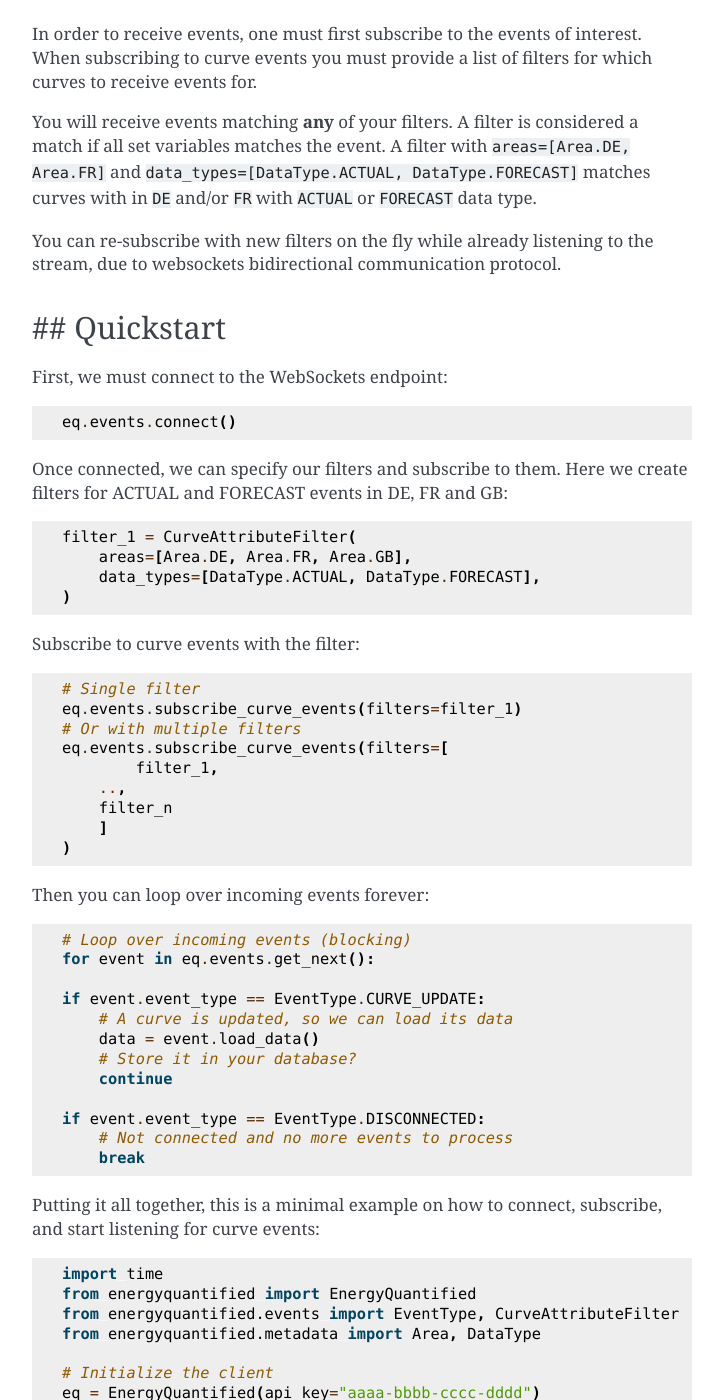
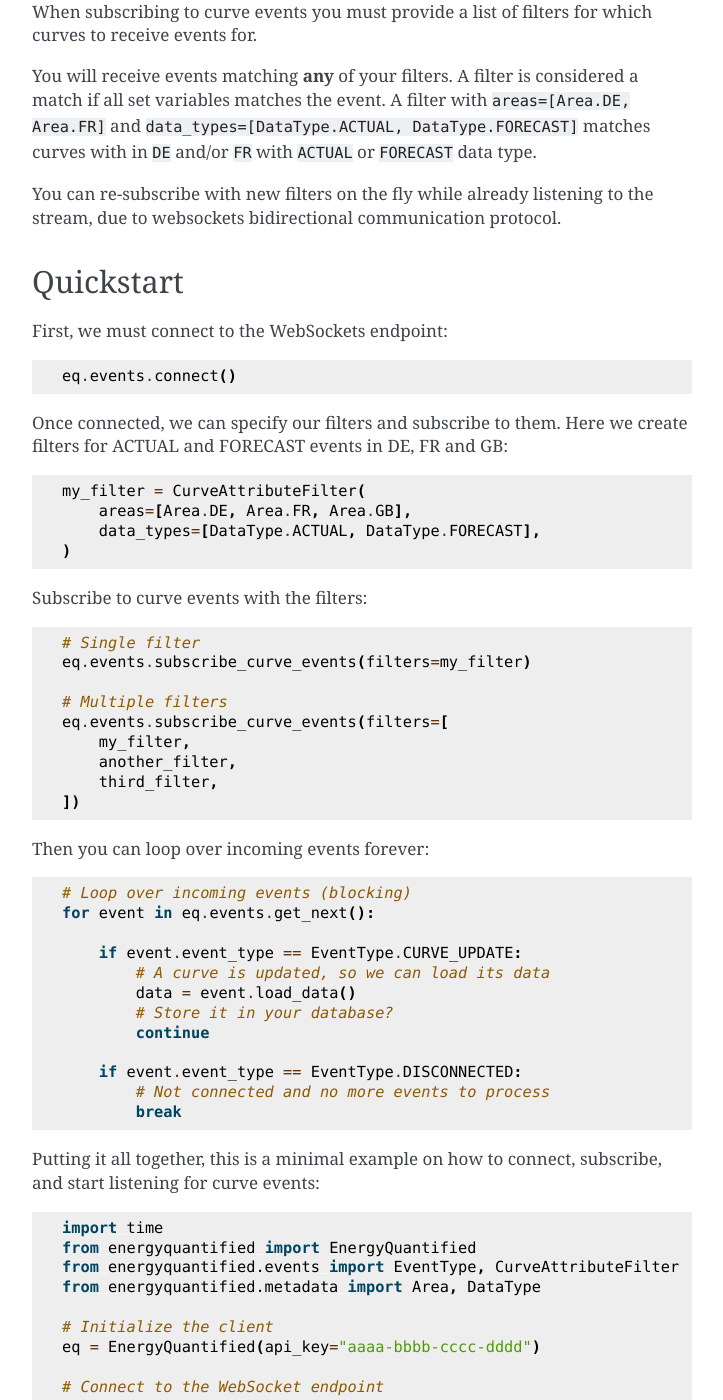
Before and after one commit to energyquantified/eq-python-client, a Sphinx documentation site: the page built from docs/userguide/curve-events.rst, in a window 1280 px wide and 1400 px high, scrolled down 1368 px. Shown: the whole window, without its empty margins (388-1111 px from the left). Built offline with Sphinx 7.4.7, drawn with Linux system fonts in a browser that asks for light colours; some of the changed text lies outside the part shown.

```diff
--- a/docs/userguide/curve-events.rst
+++ b/docs/userguide/curve-events.rst
@@ -1,5 +1,5 @@
 Curve update events
-===========
+===================
 
 This page shows how to load curve events that are streamed in real-time from
 EQ's WebSocket API. The examples below expects you to have an initialzied
@@ -10,11 +10,11 @@ Operation described here are available under ``eq.events.*``.
 
 
 Terminology
----------------------
+-----------
 
 
 Curve events
-~~~~~~~~~~~~~~
+~~~~~~~~~~~~
 
 Class reference: :py:class:`eq.events.CurveUpdateEvent <energyquantified.events.CurveUpdateEvent>`
 
@@ -31,10 +31,10 @@ If values were updated at 15-minute frequency for Germany's consumption normal a
 .. code-block:: python
 
     <CurveUpdateEvent:
-        event_id="1234567890123-0"
+        event_id="1234567890123-0",
         curve="DE Consumption MWh/h 15min Normal",
         event_type=EventType.CURVE_UPDATE,
-        begin="2023-01-01 01:15,
+        begin="2023-01-01 01:15",
         end="2023-01-01 02:00",
         num_values=2>
 
@@ -45,31 +45,31 @@ the event was created. The second number is a serial.
 
 
 Event types
-~~~~~~~~~~~~~~
+~~~~~~~~~~~
 
 All events have an :py:class:`EventType <energyquantified.events.EventType>`
 at the ``event_type`` attribute. Event types describe what an event means.
 
-:py:class:`EventType.CURVE_UPDATE <energyquantified.events.EventType>`:
-Data in a curve is updated
+    * :py:class:`EventType.CURVE_UPDATE <energyquantified.events.EventType>`:
+      Data in a curve is updated
 
-:py:class:`EventType.CURVE_DELETE <energyquantified.events.EventType>`:
-Some data in a curve or a whole instance is removed
+    * :py:class:`EventType.CURVE_DELETE <energyquantified.events.EventType>`:
+      Some data in a curve or a whole instance is removed
 
-:py:class:`EventType.CURVE_TRUNCATE <energyquantified.events.EventType>`:
-All data in a curve is removed
+    * :py:class:`EventType.CURVE_TRUNCATE <energyquantified.events.EventType>`:
+      All data in a curve is removed
 
-:py:class:`EventType.DISCONNECTED <energyquantified.events.EventType>`:
-Not connected to the push feed (reason described by other attributes in the event)
+    * :py:class:`EventType.DISCONNECTED <energyquantified.events.EventType>`:
+      Not connected to the push feed (reason described by other attributes in the event)
 
-:py:class:`EventType.TIMEOUT <energyquantified.events.EventType>`:
-Filler event that enables users to act in between events during quiet times.
-Timeout events are only generated if the ``timeout`` parameter is set in
-:py:meth:`eq.events.get_next() <energyquantified.api.EventsAPI.get_next>`.
+    * :py:class:`EventType.TIMEOUT <energyquantified.events.EventType>`:
+      Filler event that enables users to act in between events during quiet times.
+      Timeout events are only generated if the ``timeout`` parameter is set in
+      :py:meth:`eq.events.get_next() <energyquantified.api.EventsAPI.get_next>`.
 
 
 Filters
-~~~~~~~~~~~~~~
+~~~~~~~
 
 In order to receive events, one must first subscribe to the events of interest.
 When subscribing to curve events you must provide a list of filters for which
@@ -85,8 +85,8 @@ You can re-subscribe with new filters on the fly while already listening to the
 stream, due to websockets bidirectional communication protocol.
 
 
-## Quickstart
----------------------
+Quickstart
+----------
 
 First, we must connect to the WebSockets endpoint:
 
@@ -99,24 +99,24 @@ filters for ACTUAL and FORECAST events in DE, FR and GB:
 
 .. code-block:: python
 
-    filter_1 = CurveAttributeFilter(
+    my_filter = CurveAttributeFilter(
         areas=[Area.DE, Area.FR, Area.GB],
         data_types=[DataType.ACTUAL, DataType.FORECAST],
     )
 
-Subscribe to curve events with the filter:
+Subscribe to curve events with the filters:
 
 .. code-block:: python
 
     # Single filter
-    eq.events.subscribe_curve_events(filters=filter_1)
-    # Or with multiple filters
+    eq.events.subscribe_curve_events(filters=my_filter)
+
+    # Multiple filters
     eq.events.subscribe_curve_events(filters=[
-            filter_1,
-        ..,
-        filter_n
-        ]
-    )
+        my_filter,
+        another_filter,
+        third_filter,
+    ])
 
 Then you can loop over incoming events forever:
 
@@ -125,15 +125,15 @@ Then you can loop over incoming events forever:
     # Loop over incoming events (blocking)
     for event in eq.events.get_next():
 
-    if event.event_type == EventType.CURVE_UPDATE:
-        # A curve is updated, so we can load its data
-        data = event.load_data()
-        # Store it in your database?
-        continue
+        if event.event_type == EventType.CURVE_UPDATE:
+            # A curve is updated, so we can load its data
+            data = event.load_data()
+            # Store it in your database?
+            continue
 
-    if event.event_type == EventType.DISCONNECTED:
-        # Not connected and no more events to process
-        break
+        if event.event_type == EventType.DISCONNECTED:
+            # Not connected and no more events to process
+            break
 
 Putting it all together, this is a minimal example on how to connect, subscribe,
 and start listening for curve events:
@@ -166,7 +166,7 @@ and start listening for curve events:
         if event.event_type == EventType.CURVE_UPDATE:
             # A curve is updated, so we can load its data
             print("Curve updated: ", event)
-            # Load data?
+            # Load data
             data = event.load_data()
             # Store it in your database?
             continue
@@ -177,7 +177,7 @@ and start listening for curve events:
 
 
 Connecting
----------------------
+----------
 
 Method reference: :py:meth:`eq.events.connect() <energyquantified.api.EventsAPI.connect>`
 
@@ -199,7 +199,7 @@ in connect. The number of attempts reset once if a connection is re-established.
 
 
 Disconnecting
----------------------
+-------------
 
 Method reference: :py:meth:`eq.events.disconnect() <energyquantified.api.EventsAPI.disconnect>`
 
@@ -209,17 +209,20 @@ Connect to the stream by calling
 to closing the connection continues to be available in
 :py:meth:`get_next() <energyquantified.api.EventsAPI.get_next>`.
 
+.. code-block:: python
+
+    eq.events.disconnect()
 
 Subscribing
----------------------
+-----------
 
-Method reference: :py:meth:`eq.events.subscribe_curve_events() <energyquantified.api.EventsAPI.subscribe_curve_events>`:
+Method reference: :py:meth:`eq.events.subscribe_curve_events() <energyquantified.api.EventsAPI.subscribe_curve_events>`
 
 
 In order to receive events one must first subscribe with a list of filters,
 limiting the events you receive to those of interest. You can update your
 filters while already subscribed by calling
-:py:meth:`subscribe_curve_events() <energyquantified.api.EventsAPI.subscribe_curve_events>`:
+:py:meth:`subscribe_curve_events() <energyquantified.api.EventsAPI.subscribe_curve_events>`
 with the new filters.
 
 After subscribing, the server responds with a
@@ -246,14 +249,15 @@ with your own function:
 
 
 Providing filters
-~~~~~~~~~~~~~~
+~~~~~~~~~~~~~~~~~
 
 There are two different types of filters for curve events:
 
-:py:class:`~energyquantified.events.CurveNameFilter`: Filter by exact curves
+    * :py:class:`~energyquantified.events.CurveNameFilter`: Filter by
+      curves/curve names
 
-:py:class:`~energyquantified.events.CurveAttributeFilter`: Search filters similar
-to the curve search
+    * :py:class:`~energyquantified.events.CurveAttributeFilter`: Search filters
+      similar to the curve search
 
 You can subscribe with a combination of both
 :py:class:`CurveNameFilter <energyquantified.events.CurveNameFilter>` and
@@ -293,7 +297,7 @@ Common variables in both filters are ``event_types``, ``begin`` and ``begin``.
 
 
 Filter specific curves
-^^^^^^^^^^^^^^
+^^^^^^^^^^^^^^^^^^^^^^
 
 Class reference: :py:class:`energyquantified.events.CurveNameFilter`
 
@@ -316,7 +320,7 @@ This filter is used to match specific curves through ``curve_names``.
 
 
 Filter by curve attributes
-^^^^^^^^^^^^^^
+^^^^^^^^^^^^^^^^^^^^^^^^^^
 
 Class reference: :py:class:`energyquantified.events.CurveAttributeFilter`
 
@@ -356,7 +360,7 @@ area or data type.
 
 
 Providing last id
-~~~~~~~~~~~~~~
+~~~~~~~~~~~~~~~~~
 
 Provide an event id to the optional parameter ``last_id`` in
 :py:meth:`subscribe_curve_events() <energyquantified.api.EventsAPI.subscribe_curve_events>`
@@ -367,7 +371,7 @@ described :ref:`here <remember last id>`).
 
 
 Handling events
----------------------
+---------------
 
 Method reference: :py:meth:`eq.events.get_next() <energyquantified.api.EventsAPI.get_next>`
 
@@ -392,7 +396,7 @@ deciding how to act.
 
 
 Loading data data for events
-~~~~~~~~~~~~~~
+~~~~~~~~~~~~~~~~~~~~~~~~~~~~
 
 Method reference:
 :py:meth:`event.load_data() <energyquantified.events.CurveUpdateEvent.load_data>`
@@ -414,7 +418,7 @@ type ``CURVE_DELETE`` or ``CURVE_TRUNCATE`` as deleted data no longer exists.
 
 
 Connection events
-~~~~~~~~~~~~~~
+~~~~~~~~~~~~~~~~~
 
 Class reference:
 :py:class:`ConnectionEvent <energyquantified.events.ConnectionEvent>`
@@ -461,7 +465,7 @@ took place.
 
 
 Timeouts
-~~~~~~~~~~~~~~
+~~~~~~~~
 
 Class reference:
 :py:class:`TimeoutEvent <energyquantified.events.TimeoutEvent>`
@@ -489,7 +493,7 @@ You can safely ignore this event if you do not find it useful.
 
 
 Capturing messages and errors
----------------------
+-----------------------------
 
 By default, messages from the server will be logged at info level. Override the
 default by setting a custom callback function with
@@ -526,13 +530,12 @@ You can attach the handlers even before you connect:
 
 
 Restarts and network errors
----------------------
-
+---------------------------
 
 .. _remember last id:
 
 Remember ``last_id`` between processes runs
-~~~~~~~~~~~~~~
+~~~~~~~~~~~~~~~~~~~~~~~~~~~~~~~~~~~~~~~~~~~
 
 The client can remember the last event received, and continue where it left off
 on restarts.
@@ -557,7 +560,7 @@ will override the id from file (and update the file).
 
 
 Automatic subscribe after reconnect
-~~~~~~~~~~~~~~
+~~~~~~~~~~~~~~~~~~~~~~~~~~~~~~~~~~~
 
 When a client reconnects, it will resubscribe with the previous filters, and ask
 for events that occured during downtime.
@@ -578,7 +581,7 @@ for events that occured during downtime.
 
 
 Server only keeps the most recent events
-~~~~~~~~~~~~~~
+~~~~~~~~~~~~~~~~~~~~~~~~~~~~~~~~~~~~~~~~
 
 While the API supports fetching older events, we only keep the latest ~10.000
 (at the time of writing). In most cases that should cover events for the last
```
